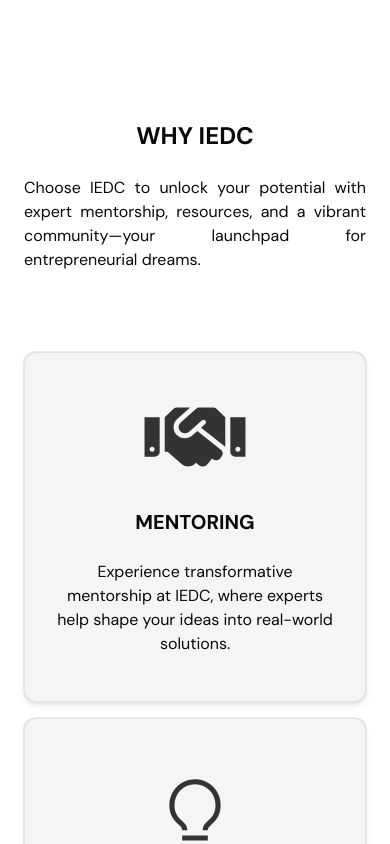
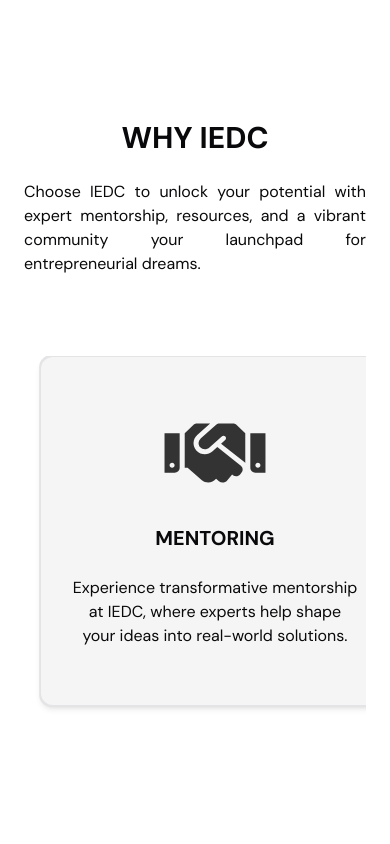
Before and after one commit to iedcajce/IEDC-Website, a Next.js app: page / in a window 390 px wide. Shown: the part 1060-1904 px from the top of the page. Built offline with nearby package versions, Linux system fonts and the light colour scheme.

Commit message:
add a section why IEDC

```diff
--- a/package.json
+++ b/package.json
@@ -13,10 +13,10 @@
     "@radix-ui/react-icons": "^1.3.0",
     "@radix-ui/react-label": "^2.1.0",
     "@radix-ui/react-popover": "^1.1.2",
-    "@radix-ui/react-slot": "^1.1.0",
+    "@radix-ui/react-slot": "^1.1.1",
     "class-variance-authority": "^0.7.0",
     "clsx": "^2.1.1",
-    "embla-carousel-react": "^8.3.1",
+    "embla-carousel-react": "^8.5.2",
     "framer-motion": "^11.18.2",
     "lucide-react": "^0.453.0",
     "motion": "^12.0.6",
--- a/src/app/globals.css
+++ b/src/app/globals.css
@@ -85,3 +85,10 @@
   font-weight: 400;
   font-size: 40px;
 }
+.scrollbar-hide {
+  -ms-overflow-style: none;
+  scrollbar-width: none;
+}
+.scrollbar-hide::-webkit-scrollbar {
+  display: none;
+}
--- a/src/components/landing-page/AboutUs.tsx
+++ b/src/components/landing-page/AboutUs.tsx
@@ -46,29 +46,31 @@
     <>
       <LogoScroll />
       <div className='flex flex-col p-6 max-w-screen-2xl mx-auto justify-center items-center w-full min-h-[300px] gap-20 py-44'>
-        <div className='flex flex-col text-wrap sm:items-center md:items-center items-center justify-center sm:w-[100%] gap-6'>
-          <h4 className='text-center font-extrabold text-2xl md:text-4xl'>
+        <div className='flex flex-col sm:items-center md:items-center items-center justify-center sm:w-[100%] gap-6'>
+          <h4 className='text-center font-extrabold text-3xl md:text-4xl'>
             <motion.span whileHover={{ scale: 1.1 }} transition={{ duration: 0.3 }}>
               WHY IEDC
             </motion.span>
           </h4>
-          <p className='text-justify md:text-center text-md font-normal sm:w-full md:w-2/5'>
+          <p className='text-justify md:text-center text-md font-normal md:w-2/5'>
             <motion.span whileHover={{ scale: 1.05 }} transition={{ duration: 0.3 }}>
-              Choose IEDC to unlock your potential with expert mentorship, resources, and a vibrant community—your launchpad for entrepreneurial dreams.
+              Choose IEDC to unlock your potential with expert mentorship, resources, and a vibrant community your launchpad for entrepreneurial dreams.
             </motion.span>
           </p>
         </div>
 
-        <div className='flex flex-wrap justify-center gap-4'>
-          {cardData.map((card, index) => (
+        <div className='w-full px-4 md:px-0'>
+          <div className='flex overflow-x-auto scrollbar-hide md:overflow-visible md:flex-wrap md:justify-center gap-4 pb-4 -mx-4 md:mx-0'>
+            {cardData.map((card) => (
               <motion.div
                 key={card.id}
+                className='min-w-[calc(100vw-2rem)] md:min-w-0 flex-shrink-0 px-4 md:px-0 md:w-full md:max-w-[350px]'
                 initial={{ opacity: 0, y: 20 }}
                 animate={{ opacity: 1, y: 0 }}
                 transition={{ duration: 0.5 }}
                 whileHover={{ scale: 1.05 }}
               >
-              <MagicCard className='w-full max-w-[350px] h-[350px] flex flex-col items-center justify-center px-8 py-10 sm:py-20'>
+                <MagicCard className=' h-[350px] w-[350px] flex flex-col items-center justify-center px-8 py-10 sm:py-20'>
                   <div className='flex flex-col items-center justify-center gap-4'>
                     <Image
                       src={card.image}
@@ -97,6 +99,7 @@
             ))}
           </div>
         </div>
+      </div>
     </>
   )
 }
--- a/src/components/ui/carousel.tsx
+++ b/src/components/ui/carousel.tsx
@@ -1,13 +1,12 @@
 "use client"
 
 import * as React from "react"
-import { ArrowLeftIcon, ArrowRightIcon } from "@radix-ui/react-icons"
 import useEmblaCarousel, {
   type UseEmblaCarouselType,
 } from "embla-carousel-react"
-
 import { cn } from "@/lib/utils"
 import { Button } from "@/components/ui/button"
+import { ArrowLeftIcon, ArrowRightIcon } from "@radix-ui/react-icons"
 
 type CarouselApi = UseEmblaCarouselType[1]
 type UseCarouselParameters = Parameters<typeof useEmblaCarousel>
```
Also changed, not shown: 1 other file (tests, documents, lock files or other folders). Lines whose indentation alone changed are shown as unchanged.
